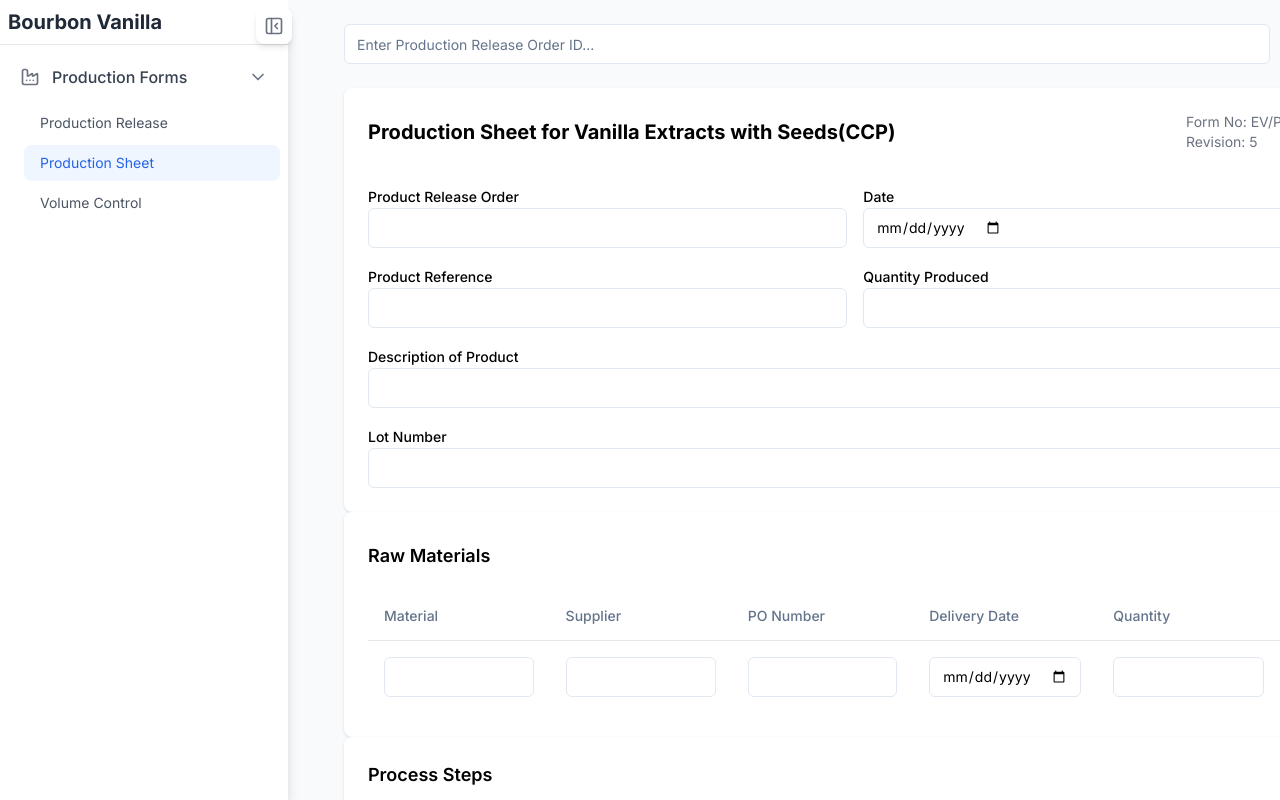
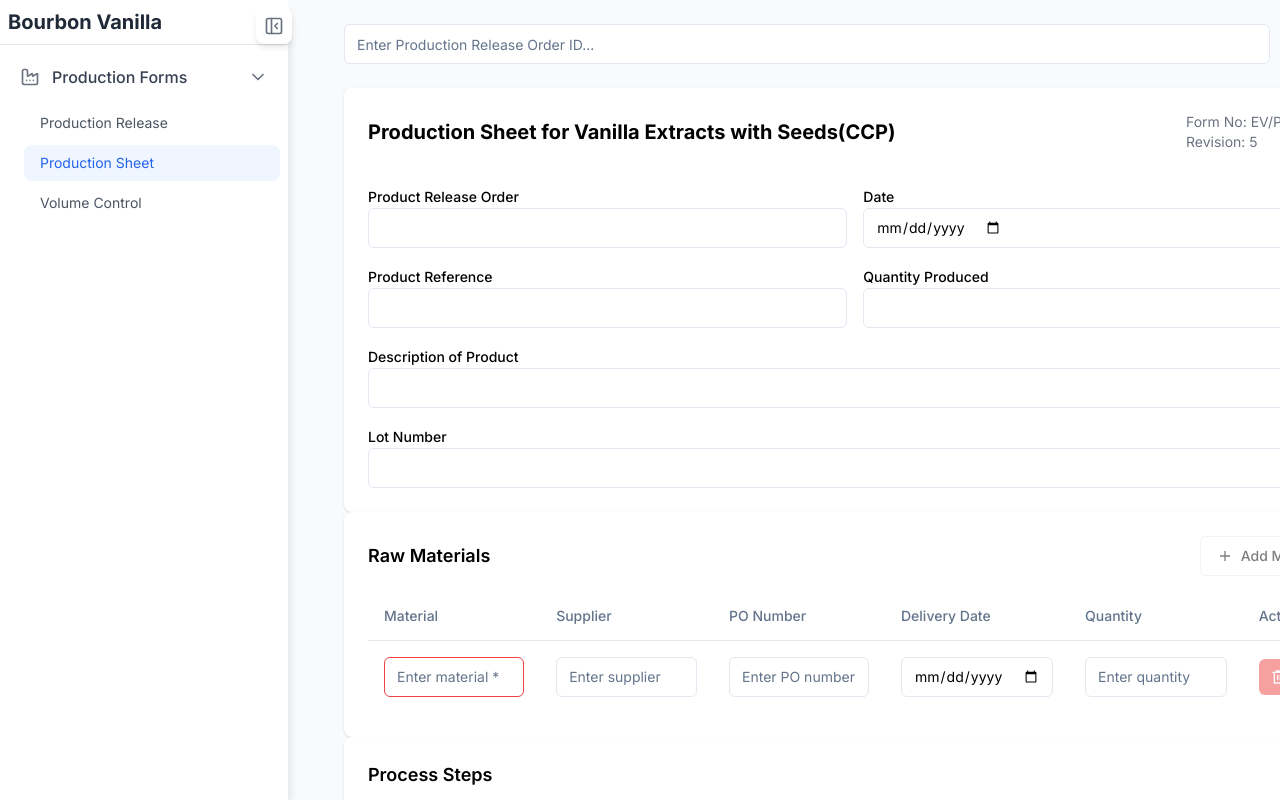
Before and after one commit to GSLDevAcc/bourbon-vanilla-forms, a Next.js app: page /production-sheet in a window 1280 px wide. Shown: the top 800 px of the page. Built offline with nearby package versions, Linux system fonts and the light colour scheme; no server answers; the database is empty.

Commit message:
Validation

```diff
--- a/package.json
+++ b/package.json
@@ -23,6 +23,7 @@
     "next": "14.1.0",
     "react": "^18",
     "react-dom": "^18",
+    "react-icons": "^5.5.0",
     "sonner": "^1.7.3",
     "tailwind-merge": "^2.6.0"
   },
--- a/src/components/production-sheet/production-sheet-form.tsx
+++ b/src/components/production-sheet/production-sheet-form.tsx
@@ -27,6 +27,9 @@ import {
   RawMaterial
 } from '@/lib/types';
 import SuccessAnimation from '@/components/ui/success-animation';
+// Import the icons at the top of your file
+import { IoMdAdd } from "react-icons/io";
+import { RiDeleteBin6Line } from "react-icons/ri";
 
 
 const ProductionSheetForm = () => {
@@ -222,6 +225,21 @@ const validateFormBeforeSubmit = (formData: FormState): boolean => {
     return new Date(processDate) >= new Date(formDate);
   };
 
+  // Add validation checks to the handleSubmit function
+if (!validateProcessStepDate(formData.process_steps.date, formData.date)) {
+  toast.error('Process step date cannot be before form date');
+  return;
+}
+
+if (!validateTimeOrder(formData.filtering.timeStarted, formData.filtering.timeEnded)) {
+  toast.error('Filtering end time cannot be before start time');
+  return;
+}
+
+if (!validateTimeOrder(formData.sieving.timeStarted, formData.sieving.timeEnded)) {
+  toast.error('Sieving end time cannot be before start time');
+  return;
+}
 
   const handleSearch = async () => {
     if (!searchId.trim()) {
@@ -277,6 +295,35 @@ const validateFormBeforeSubmit = (formData: FormState): boolean => {
       }
     };
 
+    const addProductionRow = () => {
+      setFormData(prev => ({
+        ...prev,
+        production_steps: [
+          ...prev.production_steps,
+          {
+            personPerforming: '',
+            packagingCheck: '',
+            podPlacement: '',
+            extractFilled: '',
+            productLevel: '',
+            bottlesRinsed: '',
+            labelStamped: '',
+            proofSeal: '',
+            productLabeled: '',
+            cartonPlacement: '',
+            shrinkPlastic: ''
+          }
+        ]
+      }));
+    };
+
+    const removeProductionRow = (index: number) => {
+      setFormData(prev => ({
+        ...prev,
+        production_steps: prev.production_steps.filter((_, i) => i !== index)
+      }));
+    };
+
   useEffect(() => {
     // Test Supabase connection
     const testConnection = async () => {
@@ -300,6 +347,11 @@ const validateFormBeforeSubmit = (formData: FormState): boolean => {
   }, []);
 
   const addRawMaterialRow = () => {
+    if (!canAddNewRow()) {
+      toast.error("Please fill in the Material field in the current row before adding a new one");
+      return;
+    }
+
     setFormData(prev => ({
       ...prev,
       raw_materials: [
@@ -313,6 +365,12 @@ const validateFormBeforeSubmit = (formData: FormState): boolean => {
         }
       ]
     }));
+  };
+  const canAddNewRow = () => {
+    if (formData.raw_materials.length === 0) return true;
+
+    const lastRow = formData.raw_materials[formData.raw_materials.length - 1];
+    return lastRow.material.trim() !== ''; // Check if material field is not empty
   };
 
   const removeRawMaterialRow = (index: number) => {
@@ -420,6 +478,7 @@ const validateFormBeforeSubmit = (formData: FormState): boolean => {
           onChange={(e) => setSearchId(handleNumberOnly(e.target.value))}
           className="flex-1"
         />
+
         <Button
           type="button"
           onClick={handleSearch}
@@ -428,6 +487,7 @@ const validateFormBeforeSubmit = (formData: FormState): boolean => {
         >
           {isSearching ? 'Searching...' : 'Search'}
         </Button>
+
       </div>
 
       {/* Header Section */}
@@ -516,15 +576,19 @@ const validateFormBeforeSubmit = (formData: FormState): boolean => {
       </div>
 
             {/* Raw Materials Section */}
+           {/* Raw Materials Section */}
+
 <div className="bg-white p-6 rounded-lg shadow">
   <div className="flex justify-between items-center mb-4">
     <h3 className="text-lg font-semibold">Raw Materials</h3>
     <Button
       type="button"
       onClick={addRawMaterialRow}
-              className="bg-green-500 hover:bg-green-600"
+      className="flex items-center gap-2"
+      variant="outline"
+      disabled={!canAddNewRow()} // Disable button if validation fails
     >
-              +
+      <IoMdAdd className="w-4 h-4" /> Add Material
     </Button>
   </div>
   <div className="overflow-x-auto">
@@ -536,16 +600,27 @@ const validateFormBeforeSubmit = (formData: FormState): boolean => {
           <TableHead>PO Number</TableHead>
           <TableHead>Delivery Date</TableHead>
           <TableHead>Quantity</TableHead>
+          <TableHead className="w-[100px]">Actions</TableHead>
         </TableRow>
       </TableHeader>
       <TableBody>
-        {formData.raw_materials.map((material, index) => (
-          <TableRow key={index}>
+        {formData.raw_materials.length === 0 ? (
+          <TableRow>
+            <TableCell colSpan={6} className="text-center py-8 text-gray-500">
+              No materials added. Click "Add Material" to start.
+            </TableCell>
+          </TableRow>
+        ) : (
+          formData.raw_materials.map((material, index) => (
+            <TableRow key={index} className="group hover:bg-gray-50">
               <TableCell>
                 <Input
                   type="text"
                   value={material.material}
                   onChange={(e) => handleRawMaterialChange(index, 'material', e.target.value)}
+                  placeholder="Enter material *"
+                  className={`${!material.material && 'border-red-500'}`} // Visual feedback for empty material
+                  required
                 />
               </TableCell>
               <TableCell>
@@ -553,6 +628,7 @@ const validateFormBeforeSubmit = (formData: FormState): boolean => {
                   type="text"
                   value={material.supplier}
                   onChange={(e) => handleRawMaterialChange(index, 'supplier', e.target.value)}
+                  placeholder="Enter supplier"
                 />
               </TableCell>
               <TableCell>
@@ -560,21 +636,31 @@ const validateFormBeforeSubmit = (formData: FormState): boolean => {
                   type="text"
                   value={material.poNumber}
                   onChange={(e) => handleRawMaterialChange(index, 'poNumber', e.target.value)}
+                  placeholder="Enter PO number"
                 />
               </TableCell>
               <TableCell>
+                    <div className="relative">
                       <Input
                         type="date"
                         value={material.deliveryDate}
                         onChange={(e) => handleRawMaterialChange(index, 'deliveryDate', e.target.value)}
+                        onKeyDown={(e) => e.preventDefault()}
+                        className="cursor-pointer bg-white hover:bg-gray-50 transition-colors"
+                        style={{
+                          colorScheme: 'normal',
+                          backgroundColor: 'white'
+                        }}
                       />
+                    </div>
                   </TableCell>
               <TableCell>
                 <Input
                   type="number"
                   min="0"
                   value={material.quantity}
-                onChange={(e) => handleRawMaterialChange(index, 'quantity', handleNumberOnly(e.target.value))}
+                  onChange={(e) => handleRawMaterialChange(index, 'quantity', e.target.value)}
+                  placeholder="Enter quantity"
                 />
               </TableCell>
               <TableCell>
@@ -583,12 +669,15 @@ const validateFormBeforeSubmit = (formData: FormState): boolean => {
                   onClick={() => removeRawMaterialRow(index)}
                   variant="destructive"
                   size="sm"
+                  className="opacity-0 group-hover:opacity-100 transition-opacity"
+                  disabled={formData.raw_materials.length === 1} // Prevent deleting the last row
                 >
-                -
+                  <RiDeleteBin6Line className="w-4 h-4" />
                 </Button>
               </TableCell>
             </TableRow>
-        ))}
+          ))
+        )}
       </TableBody>
     </Table>
   </div>
```
Also changed, not shown: 1 other file (tests, documents, lock files or other folders). Lines whose indentation alone changed are shown as unchanged.
